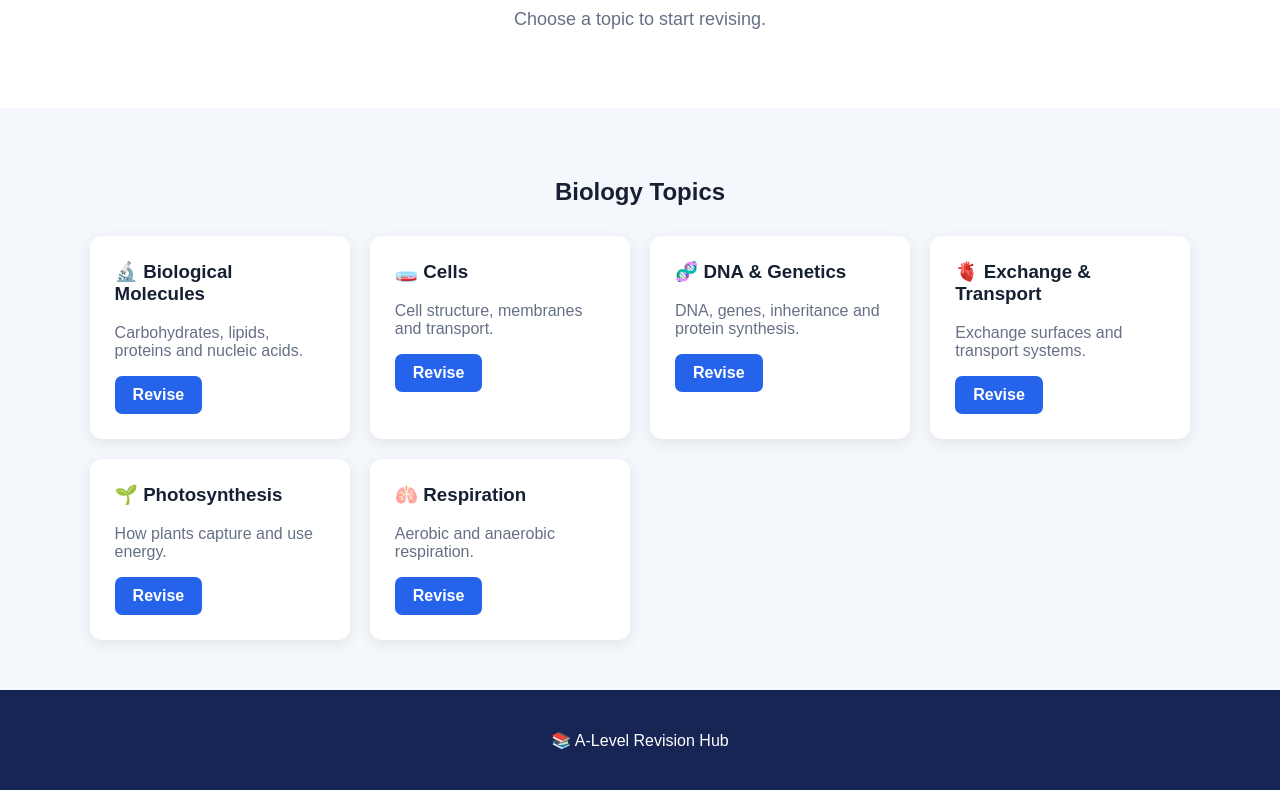
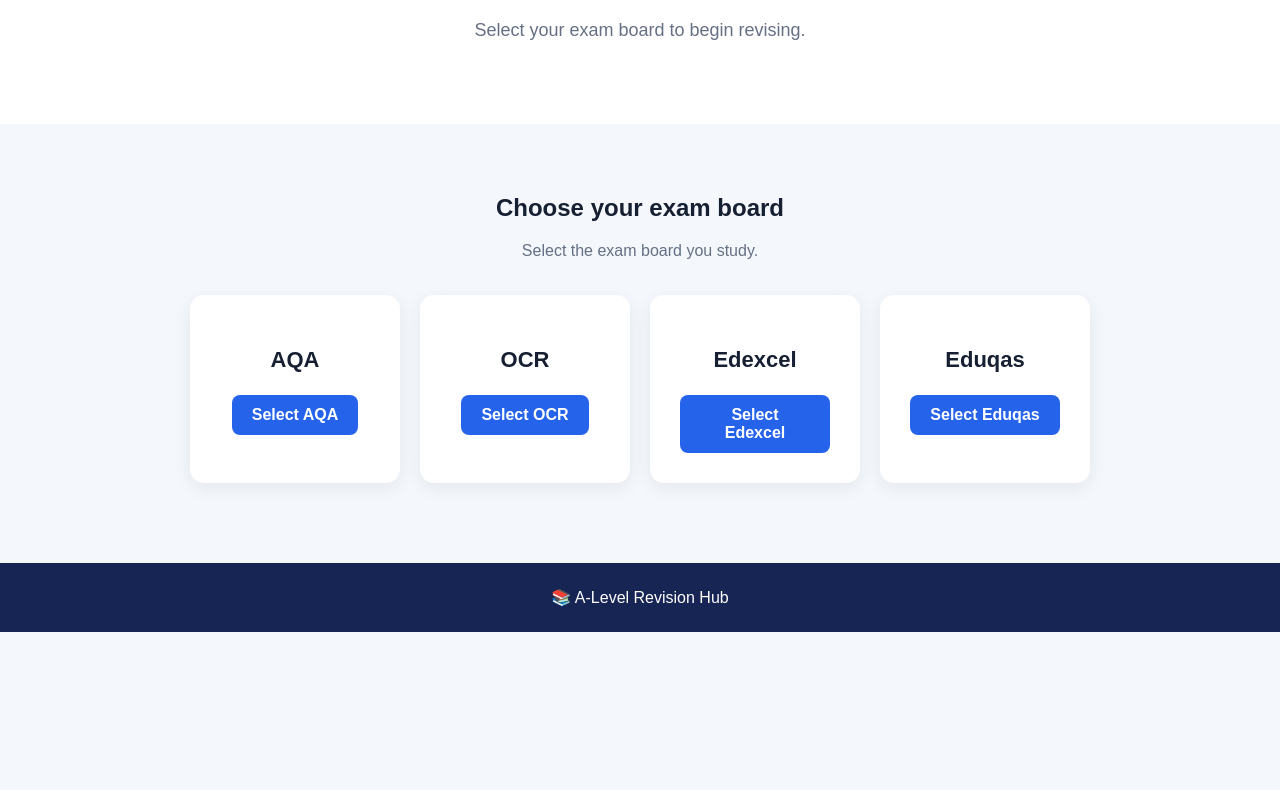
Before and after one commit to chlos222x/revision-website, a plain HTML site: page biology.html in a window 1280 px wide. Shown: the part 232-1022 px from the top of the page. After the commit the page ends 864 px from the top, so only its background shows below. Drawn offline with Linux system fonts and the light colour scheme.

Commit message:
Update biology.html

```diff
--- a/biology.html
+++ b/biology.html
@@ -1,167 +1,69 @@
 <!DOCTYPE html>
 <html lang="en">
-
 <head>
 <meta charset="UTF-8">
 <meta name="viewport" content="width=device-width, initial-scale=1.0">
-
 <title>A-Level Biology | Revision Hub</title>
 
 <style>
-        body {
-            font-family: Arial, sans-serif;
-            margin: 0;
-            background: #f4f7fb;
-            color: #172033;
-        }
-
-        header {
-            background: #172554;
-            color: white;
-            padding: 25px 7%;
-        }
-
-        header a {
-            color: white;
-            text-decoration: none;
-        }
-
-        .hero {
-            background: white;
-            text-align: center;
-            padding: 60px 20px;
-        }
-
-        .hero h1 {
-            font-size: 40px;
-        }
-
-        .hero p {
-            color: #667085;
-            font-size: 18px;
-        }
-
-        .topics {
-            padding: 50px 7%;
-        }
-
-        .topics h2 {
-            text-align: center;
-            margin-bottom: 30px;
-        }
-
-        .topic-grid {
-            display: grid;
-            grid-template-columns: repeat(auto-fit, minmax(220px, 1fr));
-            gap: 20px;
-        }
-
-        .topic {
-            background: white;
-            padding: 25px;
-            border-radius: 12px;
-            box-shadow: 0 4px 15px rgba(0,0,0,0.08);
-        }
-
-        .topic h3 {
-            margin-top: 0;
-        }
-
-        .topic p {
-            color: #667085;
-        }
-
-        .button {
-            display: inline-block;
-            background: #2563eb;
-            color: white;
-            padding: 10px 18px;
-            border-radius: 7px;
-            text-decoration: none;
-            font-weight: bold;
-        }
-
-        footer {
-            background: #172554;
-            color: white;
-            text-align: center;
-            padding: 25px;
-        }
+body{font-family:Arial,sans-serif;margin:0;background:#f4f7fb;color:#172033}
+header{background:#172554;color:white;padding:25px 7%}
+header a{color:white;text-decoration:none}
+.hero{text-align:center;background:white;padding:65px 20px}
+.hero h1{font-size:42px}
+.hero p{color:#667085;font-size:18px}
+.container{max-width:900px;margin:auto;padding:50px 7%}
+h2{text-align:center}
+.description{text-align:center;color:#667085;margin-bottom:35px}
+.grid{display:grid;grid-template-columns:repeat(auto-fit,minmax(200px,1fr));gap:20px}
+.card{background:white;padding:30px;text-align:center;border-radius:14px;box-shadow:0 5px 18px #00000012}
+.card h3{font-size:22px}
+.button{display:inline-block;background:#2563eb;color:white;padding:11px 20px;border-radius:8px;text-decoration:none;font-weight:bold}
+footer{background:#172554;color:white;text-align:center;padding:25px;margin-top:30px}
 </style>
 </head>
 
 <body>
 
 <header>
-
 <a href="index.html">← Back to Revision Hub</a>
-
 </header>
 
-
 <section class="hero">
-
 <h1>🧬 A-Level Biology</h1>
-
-    <p>
-        Choose a topic to start revising.
-    </p>
-
+<p>Select your exam board to begin revising.</p>
 </section>
 
+<div class="container">
+<h2>Choose your exam board</h2>
+<p class="description">Select the exam board you study.</p>
 
-<section class="topics">
+<div class="grid">
 
-    <h2>Biology Topics</h2>
-
-    <div class="topic-grid">
-
-        <div class="topic">
-            <h3>🔬 Biological Molecules</h3>
-            <p>Carbohydrates, lipids, proteins and nucleic acids.</p>
-            <a href="#" class="button">Revise</a>
+<div class="card">
+<h3>AQA</h3>
+<a href="#" class="button">Select AQA</a>
 </div>
 
-        <div class="topic">
-            <h3>🧫 Cells</h3>
-            <p>Cell structure, membranes and transport.</p>
-            <a href="#" class="button">Revise</a>
+<div class="card">
+<h3>OCR</h3>
+<a href="#" class="button">Select OCR</a>
 </div>
 
-        <div class="topic">
-            <h3>🧬 DNA & Genetics</h3>
-            <p>DNA, genes, inheritance and protein synthesis.</p>
-            <a href="#" class="button">Revise</a>
+<div class="card">
+<h3>Edexcel</h3>
+<a href="#" class="button">Select Edexcel</a>
 </div>
 
-        <div class="topic">
-            <h3>🫀 Exchange & Transport</h3>
-            <p>Exchange surfaces and transport systems.</p>
-            <a href="#" class="button">Revise</a>
-        </div>
-
-        <div class="topic">
-            <h3>🌱 Photosynthesis</h3>
-            <p>How plants capture and use energy.</p>
-            <a href="#" class="button">Revise</a>
-        </div>
-
-        <div class="topic">
-            <h3>🫁 Respiration</h3>
-            <p>Aerobic and anaerobic respiration.</p>
-            <a href="#" class="button">Revise</a>
+<div class="card">
+<h3>Eduqas</h3>
+<a href="#" class="button">Select Eduqas</a>
 </div>
 
 </div>
+</div>
 
-</section>
-
-
-<footer>
-
-    <p>📚 A-Level Revision Hub</p>
-
-</footer>
+<footer>📚 A-Level Revision Hub</footer>
 
 </body>
 </html>
```
Lines whose indentation alone changed are shown as unchanged.
